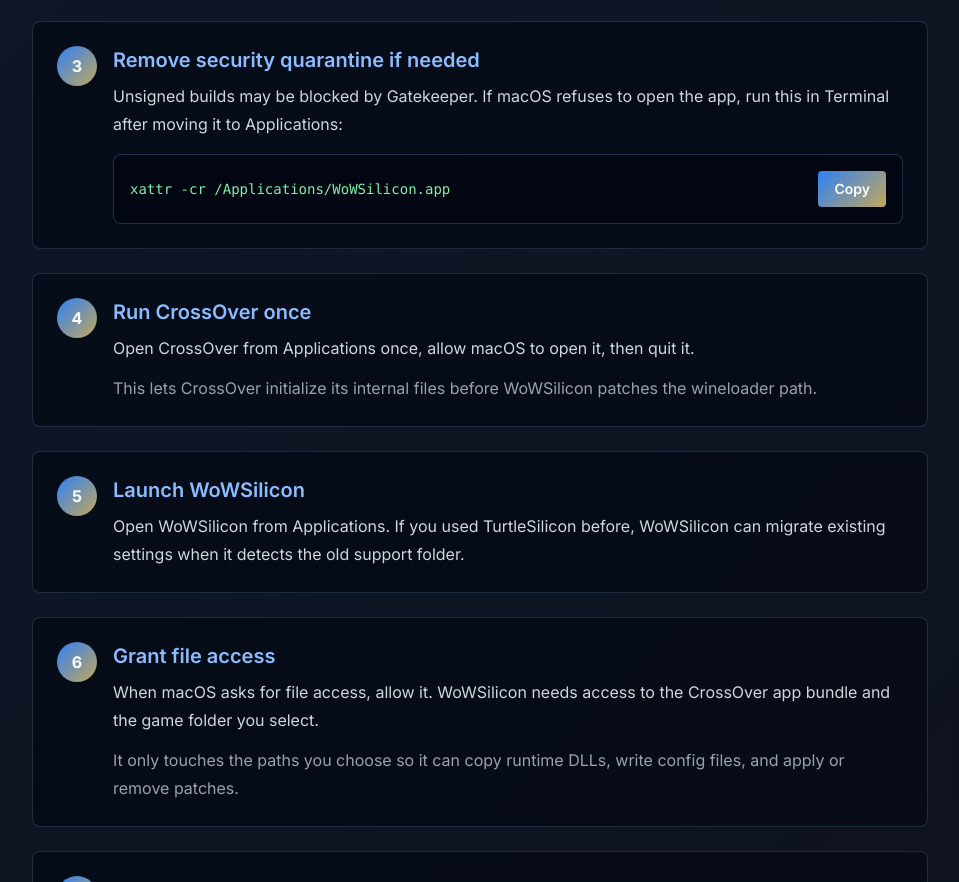
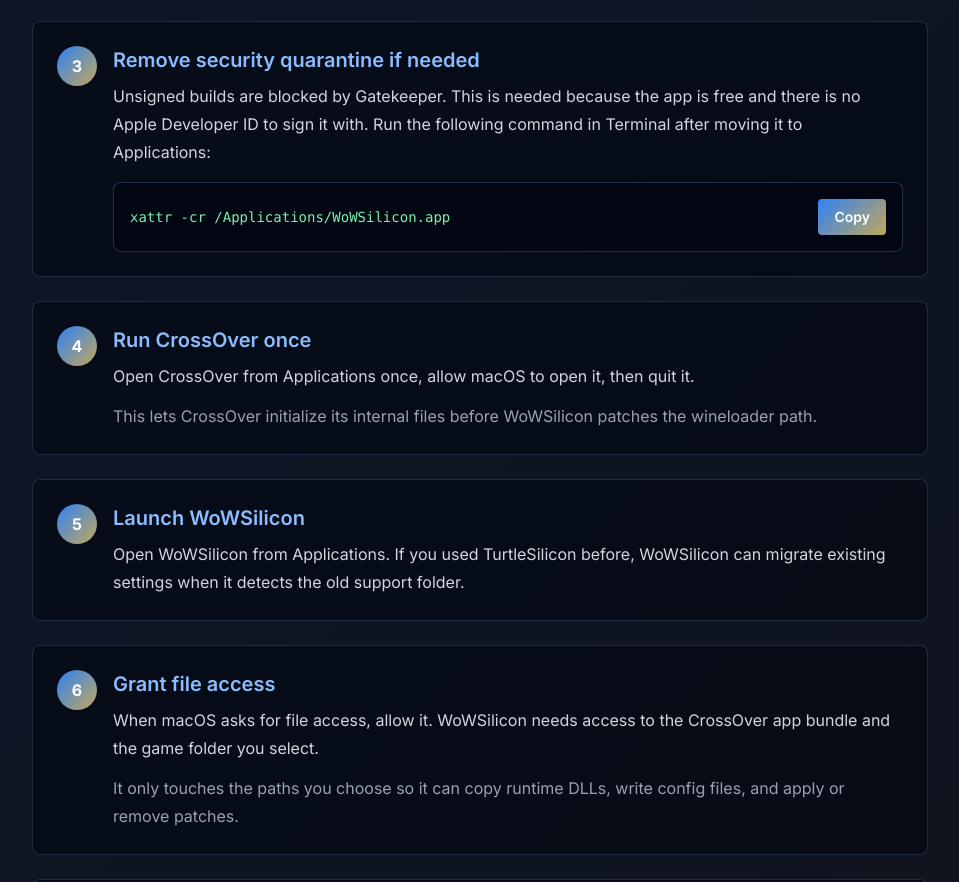
Before and after one commit to WoWSilicon/wowsilicon.github.io, a website: page index.html in a window 1280 px wide. Shown: the part 4179-5061 px from the top of the page, without its empty margins (160-1119 px from the left). Drawn offline with Linux system fonts and the light colour scheme; no server answers.

Commit message:
docs: update security quarantine instructions to clarify why unsigned builds are blocked

```diff
--- a/index.html
+++ b/index.html
@@ -377,8 +377,9 @@
                             <div class="min-w-0 flex-1">
                                 <h3 class="mb-2 text-xl font-semibold text-accent">Remove security quarantine if needed
                                 </h3>
-                                <p class="mb-4 leading-7 text-gray-300">Unsigned builds may be blocked by Gatekeeper. If
-                                    macOS refuses to open the app, run this in Terminal after moving it to Applications:
+                                <p class="mb-4 leading-7 text-gray-300">Unsigned builds are blocked by Gatekeeper. This
+                                    is needed because the app is free and there is no Apple Developer ID to sign it
+                                    with. Run the following command in Terminal after moving it to Applications:
                                 </p>
                                 <div class="flex flex-col gap-3 p-4 rounded-lg code-chip sm:flex-row sm:items-center">
                                     <code
```
